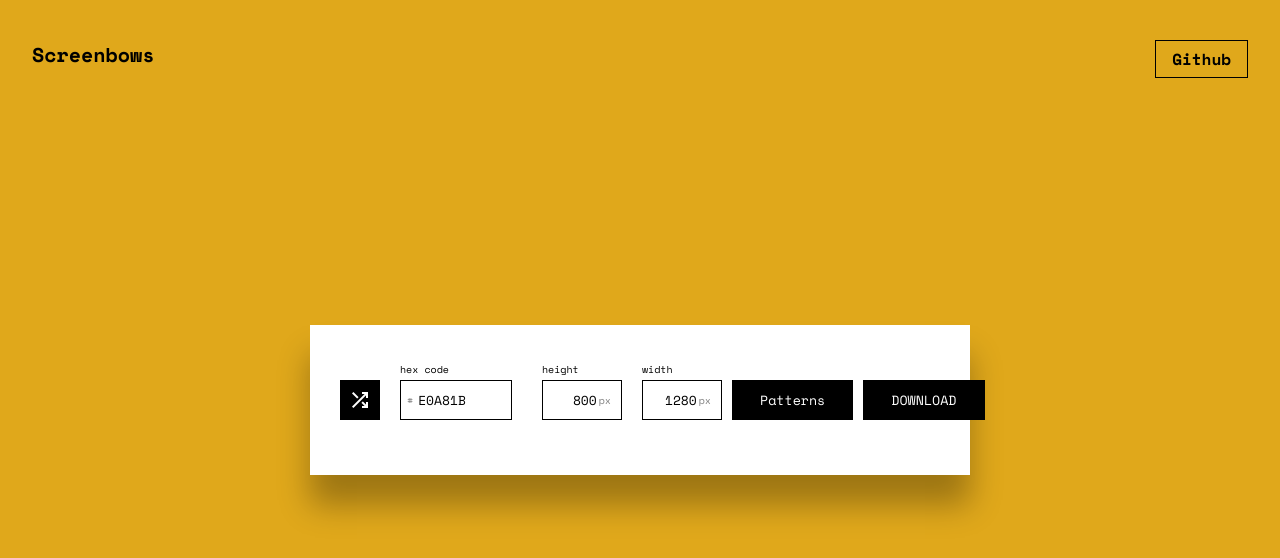
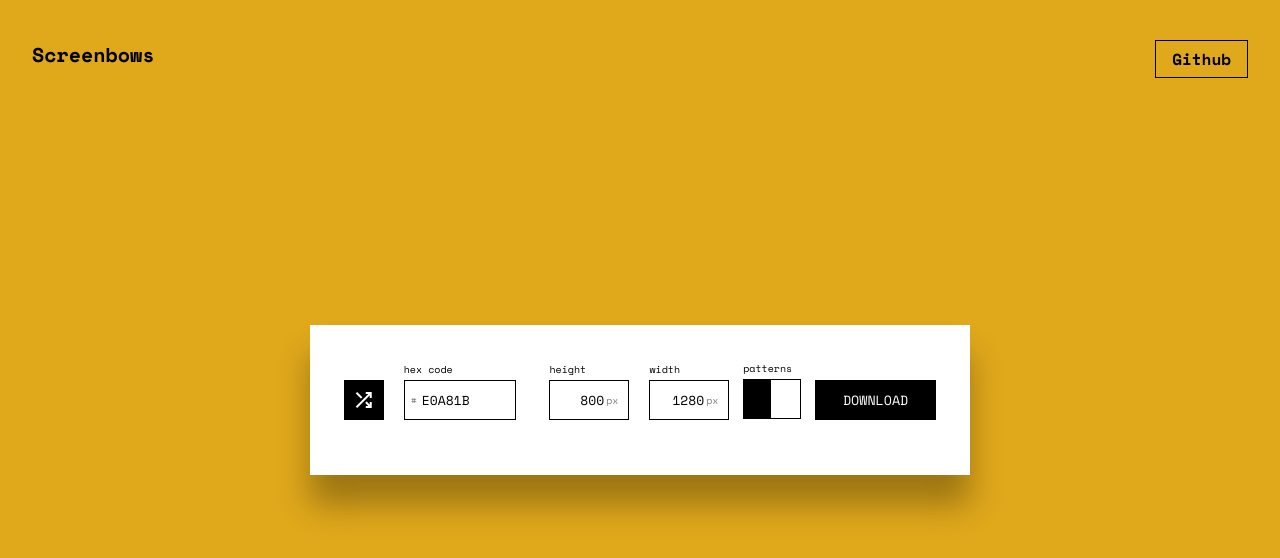
Before and after one commit to manancodes/Screenbows, a React (Create React App) app: page / in a window 1280 px wide. Shown: the top 558 px of the page. Built offline with nearby package versions, Linux system fonts and the light colour scheme.

Commit message:
styled proper toggle button and fixed spacing

```diff
--- a/src/Components/Console/console.module.css
+++ b/src/Components/Console/console.module.css
@@ -66,14 +66,6 @@
 }
 .downloadBtn {
   padding: 0px 28px;
-}
-
-.patternBtn {
-  padding: 0px 28px;
-  margin-right: 10px;
-}
-#clicked {
-  background-color: gray;
 }
 .console button {
   background-color: black;
@@ -152,5 +144,55 @@ span {
   }
   .patternBtn {
     margin: 0;
+    margin-bottom: 2px;
+  }
+
+  .patterns {
+    padding-top: 20px;
   }
 }
+.patternBtn {
+  padding: 0px 28px;
+  margin-right: 10px;
+}
+
+.console .patternBtn {
+  width: 40px;
+  height: 40px;
+  background-color: transparent;
+  position: relative;
+  border: 1px solid black;
+  transition: background-color 0.3s;
+  cursor: pointer;
+  overflow: hidden;
+}
+
+.console .toggleContainer {
+  width: 40px;
+  height: 40px;
+  display: flex;
+  position: absolute;
+  left: 0;
+  transition: transform 0.3s;
+  top: 0;
+}
+
+.console .toggleSwitch {
+  width: 25px;
+  height: 40px;
+  background-color: white;
+  border: 1px solid black;
+  position: absolute;
+  transition: transform 0.3s;
+  top: 0;
+}
+
+.console .toggleSwitch.on {
+  transform: translateX(30px);
+  background-color: green;
+  border-color: green;
+}
+
+.console .toggleSwitch.off {
+  background-color: black;
+}
--- a/src/Components/Console/index.js
+++ b/src/Components/Console/index.js
@@ -82,13 +82,19 @@ export default function Console(props) {
         </div>
       </div>
       {/* Random Pattern Button */}
-      <button
-        onClick={props.togglePatterns}
-        className={styles.patternBtn}
-        id={`${props.patterns ? styles.clicked : ""}`}
-      >
-        Patterns
-      </button>
+      <div className={styles.box}>
+        <p className={styles.patterns}>patterns</p>
+        <button onClick={props.togglePatterns} className={styles.patternBtn}>
+          <div className={`${styles.toggleContainer}`}>
+            <div
+              className={`${styles.toggleSwitch} ${
+                props.patterns ? styles.on : styles.off
+              }`}
+            ></div>
+          </div>
+        </button>
+      </div>
+
       {/* Download Button */}
       <button onClick={downloadHandler} className={styles.downloadBtn}>
         DOWNLOAD
```
